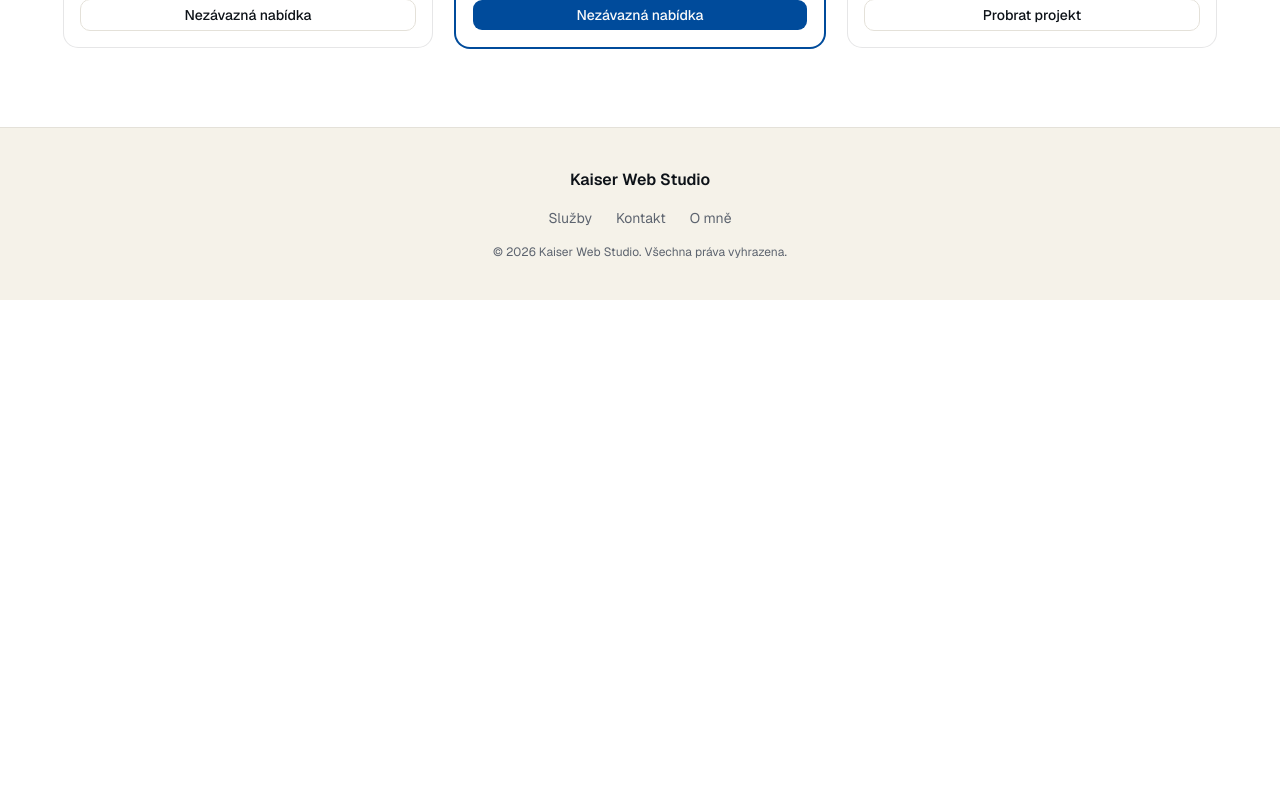
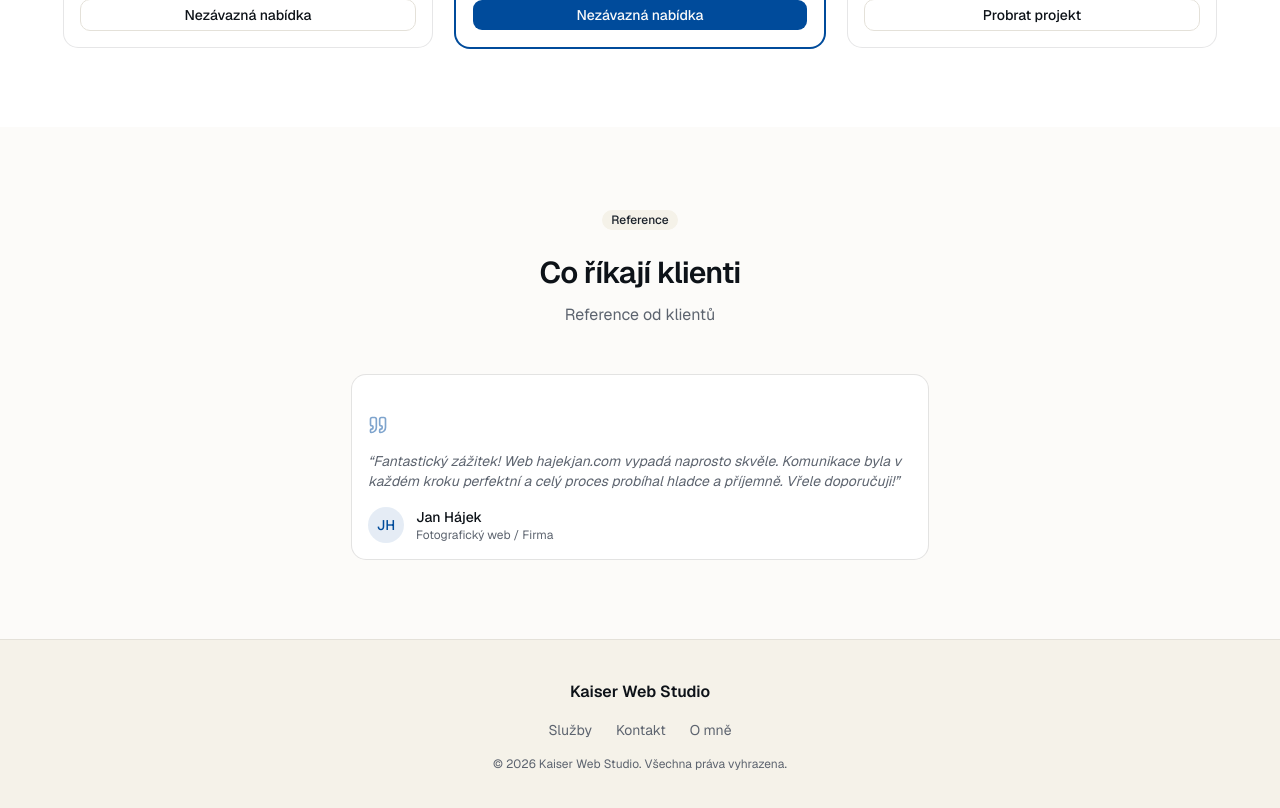
Before and after one commit to Tomas-Kaiser/kaiserwebstudio, a Next.js app: page /cs in a window 1280 px wide. Shown: the part 2360-3168 px from the top of the page. Before the commit the page ends 2660 px from the top, so only its background shows below. Built offline with nearby package versions, Linux system fonts and the light colour scheme.

Commit message:
Add testimonials section with client quote to homepage

```diff
--- a/messages/cs.json
+++ b/messages/cs.json
@@ -25,6 +25,18 @@
     "projectTitle": "Jan Hájek Photography",
     "projectDescription": "Portfoliový web pro profesionálního fotografa s administrací pro správu alb a fotek.",
     "cta": "Navštívit web"
+  },
+  "Testimonials": {
+    "eyebrow": "Reference",
+    "title": "Co říkají klienti",
+    "subtitle": "Reference od klientů",
+    "items": [
+      {
+        "quote": "Fantastický zážitek! Web hajekjan.com vypadá naprosto skvěle. Komunikace byla v každém kroku perfektní a celý proces probíhal hladce a příjemně. Vřele doporučuji!",
+        "name": "Jan Hájek",
+        "role": "Fotografický web / Firma"
+      }
+    ]
   },
   "Packages": {
     "title": "Balíčky",
--- a/messages/en.json
+++ b/messages/en.json
@@ -25,6 +25,18 @@
     "projectTitle": "Jan Hájek Photography",
     "projectDescription": "A portfolio site for a professional photographer, with an admin area for managing albums and photos.",
     "cta": "Visit site"
+  },
+  "Testimonials": {
+    "eyebrow": "Testimonials",
+    "title": "What clients say",
+    "subtitle": "Client testimonials",
+    "items": [
+      {
+        "quote": "Fantastic experience! The website hajekjan.com looks absolutely stunning. Communication was perfect at every step, and the entire process was smooth and enjoyable. Highly recommended!",
+        "name": "Jan Hájek",
+        "role": "Photography Site / Business"
+      }
+    ]
   },
   "Packages": {
     "title": "Packages",
--- a/src/app/[locale]/page.tsx
+++ b/src/app/[locale]/page.tsx
@@ -1,6 +1,6 @@
 import Image from "next/image";
 import { useTranslations } from "next-intl";
-import { Check } from "lucide-react";
+import { Check, Quote } from "lucide-react";
 import { Link } from "@/i18n/navigation";
 import { Badge } from "@/components/ui/badge";
 import { Button } from "@/components/ui/button";
@@ -22,9 +22,26 @@ type PackageTier = {
   cta: string;
 };
 
+type Testimonial = {
+  quote: string;
+  name: string;
+  role: string;
+};
+
+function getInitials(name: string) {
+  return name
+    .split(" ")
+    .map((part) => part[0])
+    .join("")
+    .slice(0, 2)
+    .toUpperCase();
+}
+
 export default function Home() {
   const t = useTranslations("Home");
   const tShowcase = useTranslations("Showcase");
+  const tTestimonials = useTranslations("Testimonials");
+  const testimonials = tTestimonials.raw("items") as Testimonial[];
   const tPackages = useTranslations("Packages");
   const tiers = tPackages.raw("tiers") as PackageTier[];
 
@@ -189,6 +206,56 @@ export default function Home() {
           </div>
         </div>
       </section>
+
+      <section className="bg-muted/30 px-4 py-20">
+        <div className="mx-auto max-w-5xl">
+          <div className="mx-auto max-w-xl text-center">
+            <Badge variant="secondary">{tTestimonials("eyebrow")}</Badge>
+
+            <h2 className="mt-6 text-3xl font-semibold tracking-tight">
+              {tTestimonials("title")}
+            </h2>
+            <p className="mt-3 text-muted-foreground">
+              {tTestimonials("subtitle")}
+            </p>
+          </div>
+
+          <div
+            className={cn(
+              "mt-12 grid gap-6",
+              testimonials.length === 1
+                ? "mx-auto max-w-xl"
+                : "sm:grid-cols-3"
+            )}
+          >
+            {testimonials.map((testimonial, index) => (
+              <Card key={index} className="h-full">
+                <CardContent className="flex h-full flex-col gap-4 pt-6">
+                  <Quote className="size-5 text-primary/50" />
+
+                  <p className="flex-1 text-sm text-muted-foreground italic">
+                    &ldquo;{testimonial.quote}&rdquo;
+                  </p>
+
+                  <div className="flex items-center gap-3">
+                    <div className="flex size-9 shrink-0 items-center justify-center rounded-full bg-primary/10 text-sm font-medium text-primary">
+                      {getInitials(testimonial.name)}
+                    </div>
+                    <div>
+                      <p className="text-sm font-medium">
+                        {testimonial.name}
+                      </p>
+                      <p className="text-xs text-muted-foreground">
+                        {testimonial.role}
+                      </p>
+                    </div>
+                  </div>
+                </CardContent>
+              </Card>
+            ))}
+          </div>
+        </div>
+      </section>
     </main>
   );
 }
```
